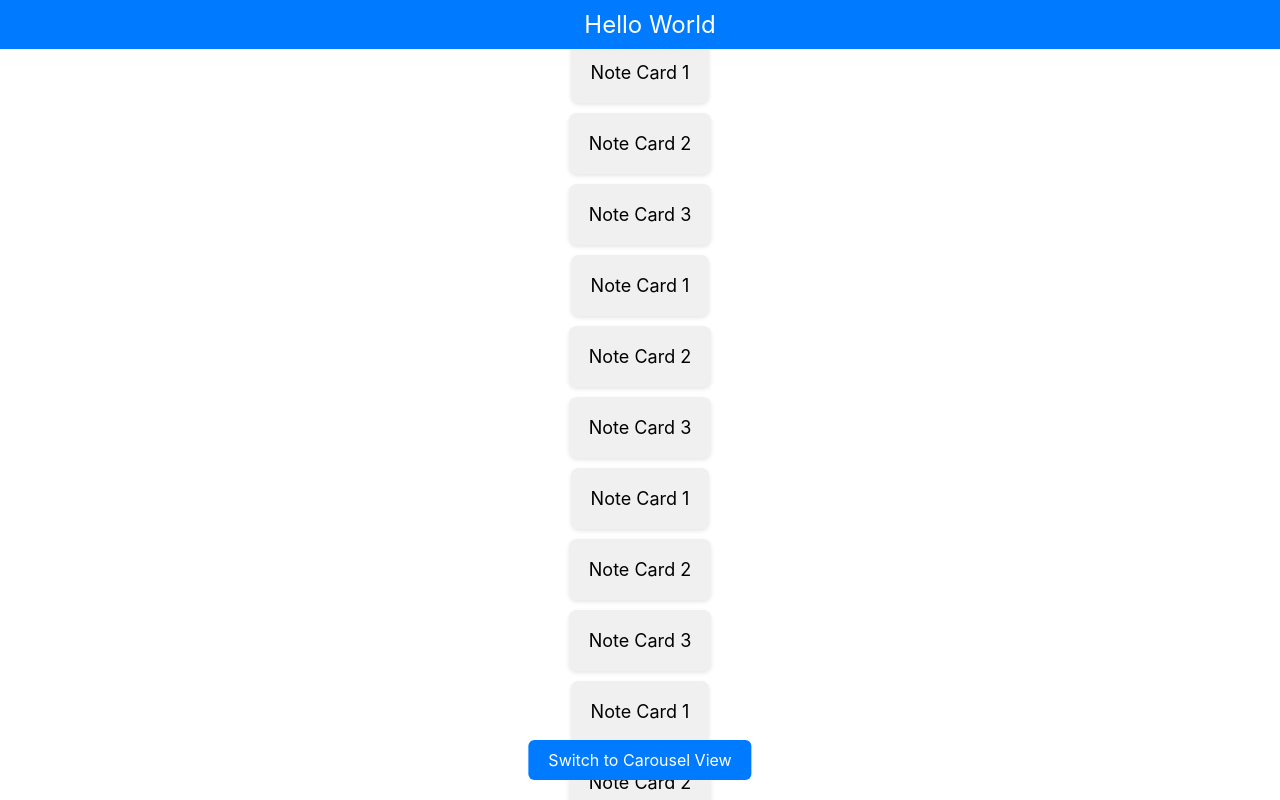
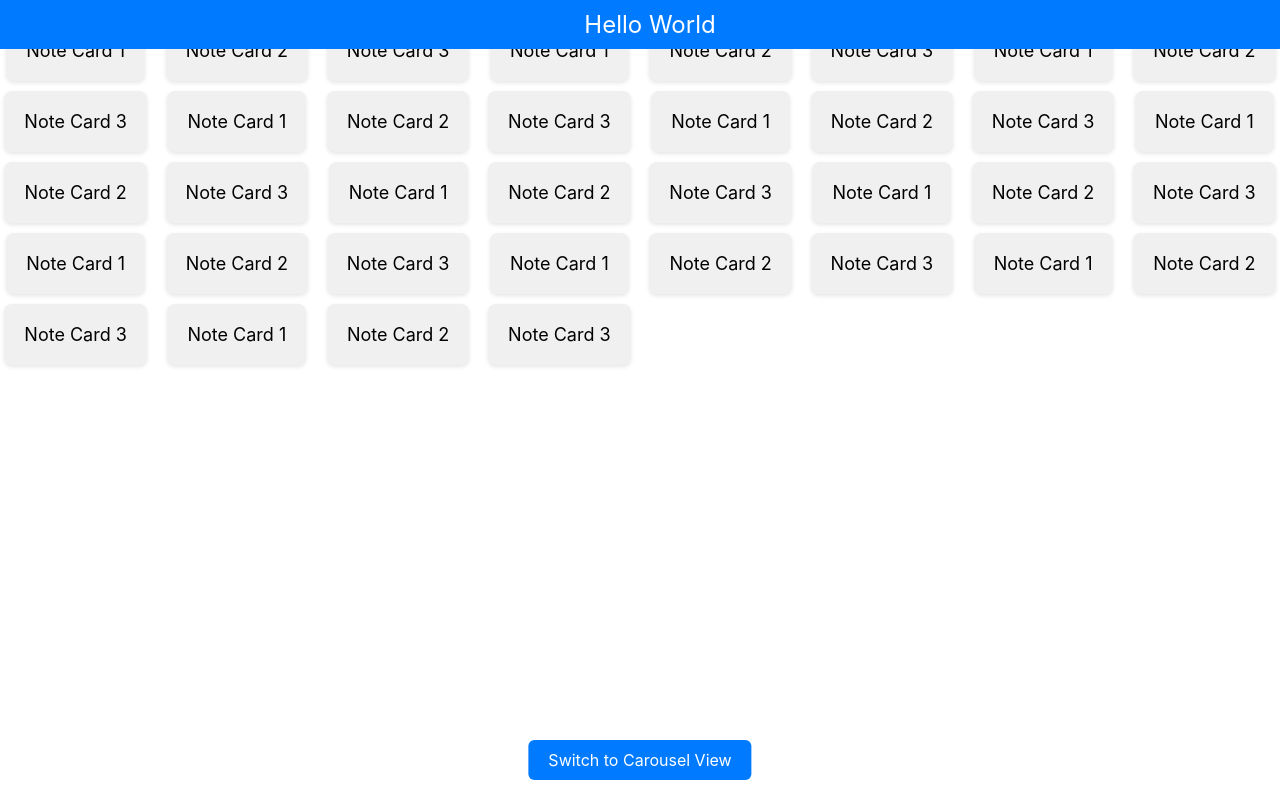
Before and after one commit to Nyleec/Gallery, a React (Create React App) app: page / in a window 1280 px wide. Both pictures are taken after a click on the element "Switch to Grid View". Shown: the top 800 px of the page. Built offline with nearby package versions, Linux system fonts and the light colour scheme.

Commit message:
grid and carousel are working

```diff
--- a/src/App.css
+++ b/src/App.css
@@ -97,3 +97,19 @@
   border-radius: 6px;
   cursor: pointer;
 }
+
+.grid-layout .note-cards-container {
+  display: grid;
+  grid-template-columns: repeat(auto-fit, minmax(200px, 1fr)); /* Adjust column size as needed */
+  grid-gap: 10px; /* Gap between grid items */
+  margin-top: 20px;
+  justify-items: center;
+}
+
+.grid-layout .note-card {
+  width: 100%; /* Set the width to fill the entire grid cell */
+  padding: 10px; /* Add padding to create space between cells */
+  border: 1px solid #ddd; /* Add a border to cells for the spreadsheet-like appearance */
+  font-size: 18px;
+  text-align: center;
+}
--- a/src/NoteCardGrid.js
+++ b/src/NoteCardGrid.js
@@ -1,11 +1,11 @@
 import React from 'react';
 
-const NoteCardGrid = ({ noteCardsData }) => {
+const NoteCardGrid = ({ noteCardsData, gridLayout }) => {
   return (
-    <div className="grid-container">
-      {noteCardsData.map((noteCard, index) => (
-        <div key={index} className="grid-card">
-          {noteCard}
+    <div className={`grid-container${gridLayout ? ' grid-layout' : ''}`}>
+      {noteCardsData.map((note, index) => (
+        <div className="grid-card" key={index}>
+          {note}
         </div>
       ))}
     </div>
--- a/src/notecard.js
+++ b/src/notecard.js
@@ -31,10 +31,11 @@ const NoteCardCarousel = () => {
   };
 
   return (
-    <div className="carousel-container">
+    <div className={`note-card-carousel-container${viewMode === 'grid' ? ' grid-layout' : ''}`}>
       {viewMode === 'carousel' ? (
         <>
-          <div className="note-cards-container">
+          <div className="carousel-container">
+            <div className="note-cards-container">
             <div className="note-card prev">
               {noteCardsData[(currentCardIndex - 1 + noteCardsData.length) % noteCardsData.length]}
             </div>
@@ -44,14 +45,15 @@ const NoteCardCarousel = () => {
             <div className="note-card next">
               {noteCardsData[(currentCardIndex + 1) % noteCardsData.length]}
             </div>
-          </div>
-          <div className="carousel-arrows">
-            <span className="arrow" onClick={prevCard}>&#10094;</span>
-            <span className="arrow" onClick={nextCard}>&#10095;</span>
+            </div>
+            <div className="carousel-arrows">
+              <span className="arrow" onClick={prevCard}>&#10094;</span>
+              <span className="arrow" onClick={nextCard}>&#10095;</span>
+            </div>
           </div>
         </>
       ) : (
-        <NoteCardGrid noteCardsData={noteCardsData} />
+        <NoteCardGrid noteCardsData={noteCardsData} gridLayout={true} />
       )}
 
       <div className="menu-button" onClick={toggleViewMode}>
```
